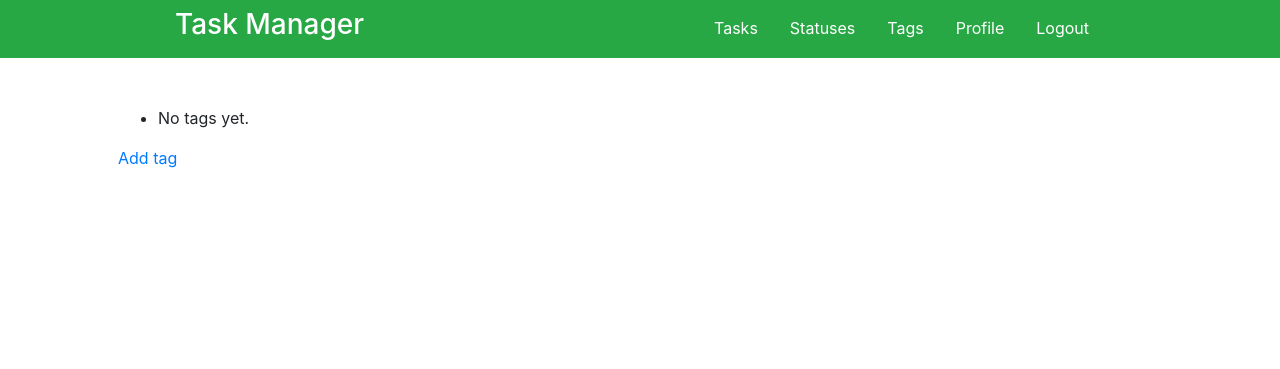
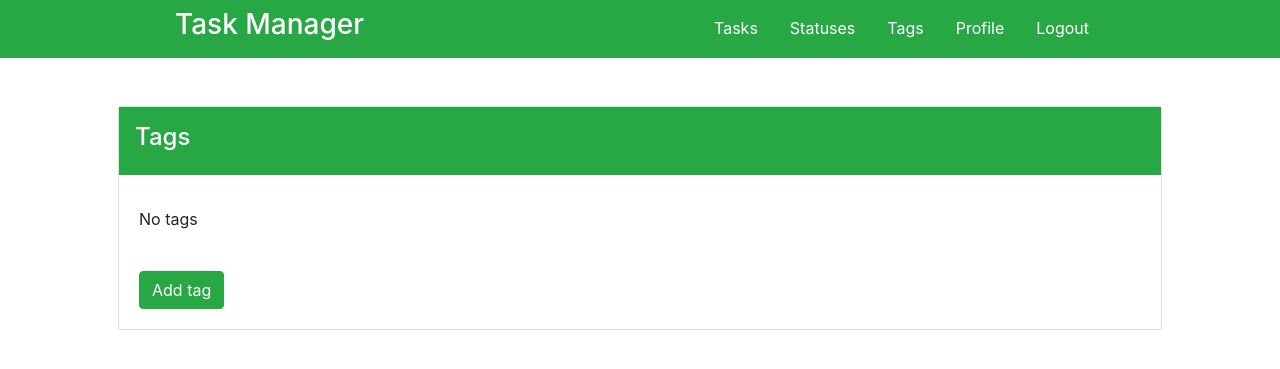
Before and after one commit to Uladzislau97/python-project-lvl4, a Django app: page /tasks/tags/ in a window 1280 px wide. Shown: the top 369 px of the page. Run offline with Django 3.2, Linux system fonts and the light colour scheme; the visitor is signed in with stand-in values (Sample User, id 1); data that the repository does not hold is empty; some libraries are stand-ins or nearby versions.

Commit message:
Add style to tags

```diff
--- a/templates/tasks/tags/tag_list.html
+++ b/templates/tasks/tags/tag_list.html
@@ -1,19 +1,36 @@
 {% extends "base.html" %}
-
-{% block title %}
-<h1>Tags for {{user.email}}</h1>
-{% endblock %}
+{% load bootstrap4 %}
 
 {% block content %}
-<ul>
-    {% for tag in object_list %}
-      <li>
-        <p>{{ tag.name }}</p>
-        <p><a href="{% url 'tasks:tag_delete' tag.id %}">Delete</a></p>
-      </li>
-    {% empty %}
-      <li>No tags yet.</li>
-    {% endfor %}
-</ul>
-<a href="{% url 'tasks:tag_add' %}">Add tag</a>
+<div class="row h-auto">
+    <div class="col-sm-12 mx-auto">
+        <div class="card">
+            <div class="card-title bg-success text-white p-3">
+                <p class="h4">Tags</p>
+            </div>
+            <div class="card-body">
+                {% if object_list|length > 0 %}
+                <div class="list-group list-group-flush">
+                    {% for tag in object_list %}
+                    <div class="list-group-item row">
+                        <span>{{ tag }}</span>
+                        <span class="float-right">
+                            <a href="{% url 'tasks:tag_delete' tag.id %}" class="text-success">
+                                Delete
+                            </a>
+                        </span>
+                    </div>
+                    {% endfor %}
+                </div>
+                {% else %}
+                <p>No tags</p>
+                {% endif %}
+
+                <a href="{% url 'tasks:tag_add' %}" class="btn btn-success mt-4">
+                    Add tag
+                </a>
+            </div>
+        </div>
+    </div>
+</div>
 {% endblock %}
```
Also changed, not shown: templates/tasks/tags/tag_confirm_delete.html (+16 -4 lines), templates/tasks/tags/tag_form.html (+17 -4 lines).
